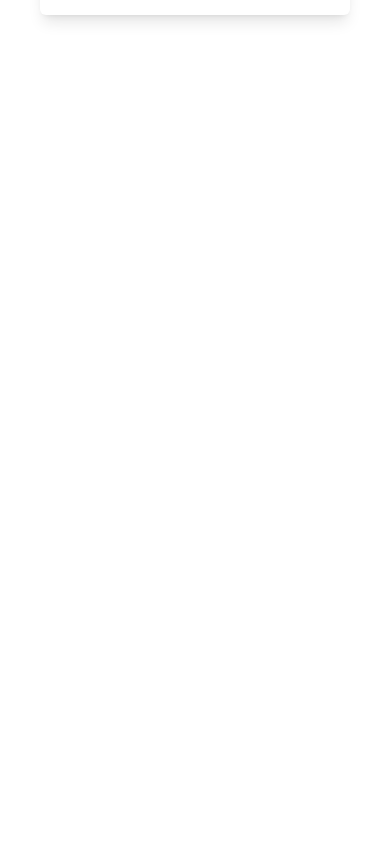
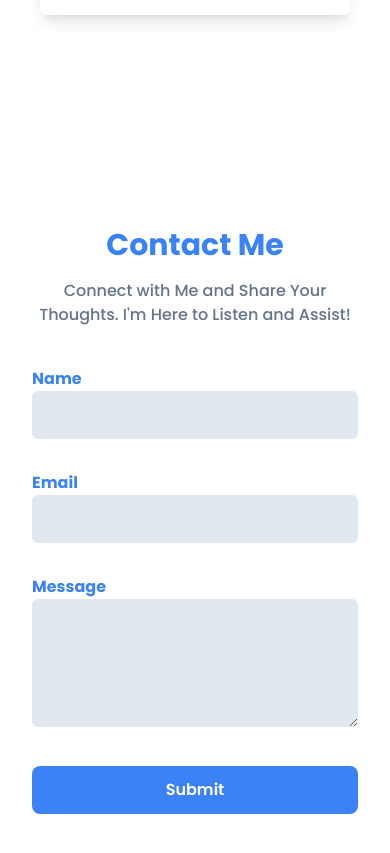
Before and after one commit to Exvade/portfolio-reactjs, a React (Vite) app: page / in a window 390 px wide. Shown: the part 4762-5615 px from the top of the page. Before the commit the page ends 4893 px from the top, so only its background shows below. Built offline with nearby package versions, Linux system fonts and the light colour scheme.

Commit message:
menambahkan section contact

```diff
--- a/src/App.jsx
+++ b/src/App.jsx
@@ -3,6 +3,7 @@ import About from './Components/About'
 import Home from './Components/Home'
 import Navbar from './Components/Navbar'
 import Works from './Components/Works'
+import Contact from './Components/Contact'
 
 
 function App() {
@@ -12,6 +13,7 @@ function App() {
       <Home />
       <About />
       <Works />
+      <Contact />
     </div>
   )
 }
--- /dev/null
+++ b/src/Components/Contact.jsx
@@ -0,0 +1,36 @@
+export default function Contact(){
+  return(
+    <section className="pt-24 pb-24" id="contact">
+    <div className="container">
+      <div className="w-full px-4">
+        <div className="max-w-xl mx-auto mb-10 text-center">
+          <h2 className="mb-4 text-3xl font-bold text-primary sm:text-4xl lg:text-3xlxl">
+            Contact Me
+          </h2>
+          <p className="text-base font-medium md:text-lg text-slate-500">Connect with Me and Share Your Thoughts. I&apos;m Here to Listen and Assist!</p>
+        </div>
+      </div>
+
+      <form>
+        <div className="w-full lg:w-2/3 lg:mx-auto">
+          <div className="w-full px-4 mb-8">
+            <label htmlFor="name" className="text-base font-bold text-primary">Name</label>
+          <input type="text" id="name" className="w-full p-3 rounded-md bg-slate-200 text-dark focus:outline-none focus:ring-primary focus:ring-1 focus:border-primary" />
+          </div>
+          <div className="w-full px-4 mb-8">
+            <label htmlFor="email" className="text-base font-bold text-primary">Email</label>
+            <input type="text" id="email" className="w-full p-3 rounded-md bg-slate-200 text-dark focus:outline-none focus:ring-primary focus:ring-1 focus:border-primary" />
+          </div>
+          <div className="w-full px-4 mb-8">
+            <label htmlFor="message" className="text-base font-bold text-primary">Message</label>
+            <textarea type="text" id="message" className="w-full h-32 p-3 rounded-md bg-slate-200 text-dark focus:outline-none focus:ring-primary focus:ring-1 focus:border-primary"></textarea>
+          </div>
+          <div className="w-full px-4">
+            <button className="w-full px-8 py-3 text-base font-semibold text-white transition duration-500 rounded-lg bg-primary hover:opacity-80 hover:shadow-lg">Submit</button>
+          </div>
+        </div>
+      </form>
+    </div>
+  </section>
+  )
+}
```
